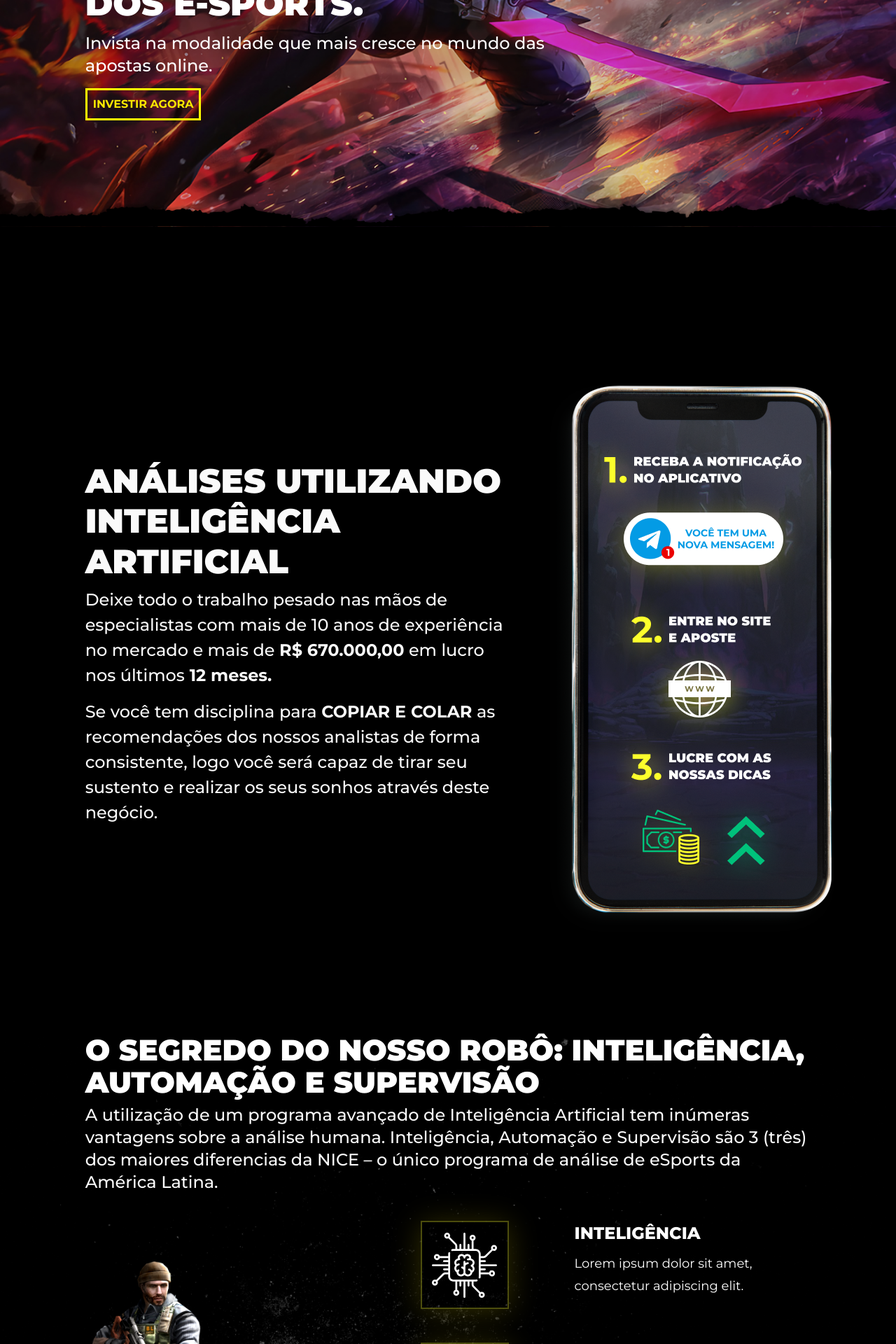
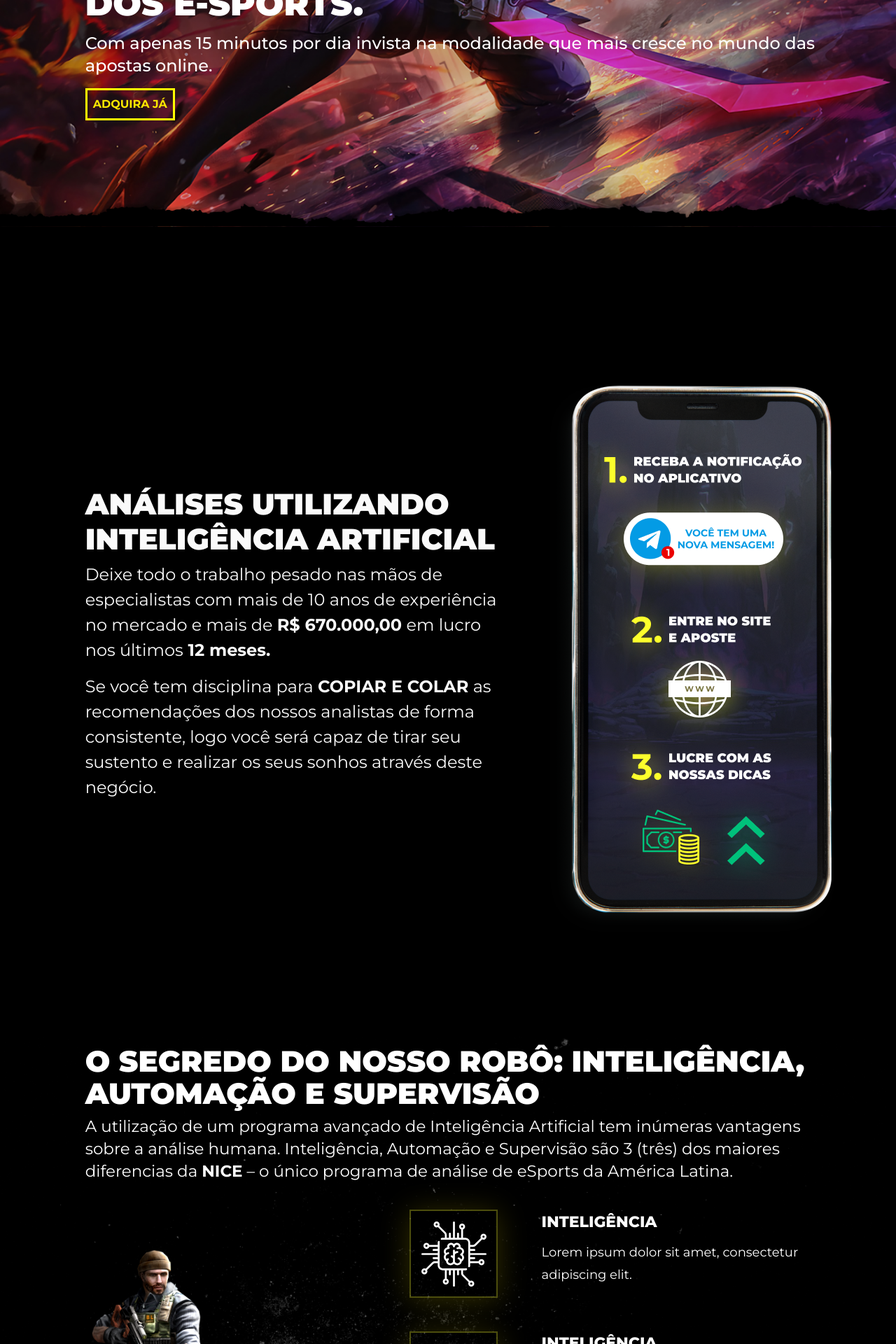
Before and after one commit to SandroSena/projeto-betclub, a React (Create React App) app: page / in a window 1280 px wide. Shown: the part 360-2280 px from the top of the page at 70% size. Built offline with nearby package versions, Linux system fonts and the light colour scheme.

Commit message:
Some fixes

```diff
--- a/src/components/AIAnalysis.js
+++ b/src/components/AIAnalysis.js
@@ -20,16 +20,19 @@ const AIAnalysis = () => {
   const CellphoneImg = styled.img`
     width: 483px;
     height: 974px;
+    /* margin-top: -20rem; */
+
     @media (max-width: 767px) {
       margin: auto;
       width: 70%;
+      height: 100%;
     }
   `;
 
   const CTATitle = styled.h3`
     font-family: Montserrat;
     font-weight: 900;
-    font-size: 3rem;
+    font-size: 42px;
     color: #fafafa !important;
     text-transform: uppercase;
 
@@ -41,7 +44,6 @@ const AIAnalysis = () => {
   const TextContainer = styled.div``;
   const CTAText = styled.p`
     font-family: Montserrat;
-    font-weight: 500;
     font-size: 1.5rem;
     color: #fafafa;
 
--- a/src/components/Approval.js
+++ b/src/components/Approval.js
@@ -45,6 +45,39 @@ const Results = () => {
   const ImgWrapper = styled.div`
     object-fit: scale-down;
   `;
+
+  const WrapperButton = styled.div`
+    display: flex;
+    justify-content: center;
+    align-items: center;
+    width: 100%;
+    padding-top: 2.5rem;
+
+    @media (max-width: 767px) {
+      padding: 2rem;
+    }
+  `;
+  const Button = styled.button`
+    width: 567px;
+    height: 79.38px;
+    background: #00c27b;
+    border: 1px solid #00c27b;
+    box-sizing: border-box;
+    box-shadow: 0px 0px 4px #00c27b;
+    font-family: Montserrat;
+    font-style: normal;
+    font-weight: 900;
+    font-size: 27px;
+    line-height: 46px;
+    text-transform: uppercase;
+    color: #ffffff;
+    @media (max-width: 767px) {
+      width: auto;
+      height: auto;
+      white-space: nowrap;
+      font-size: 0.8rem;
+    }
+  `;
   return (
     <Container className='p-0 pt-5' fluid>
       <Background>
@@ -65,6 +98,9 @@ const Results = () => {
             itemsDisplayed={3}
           />
         </Row>
+        <WrapperButton>
+          <Button>EU QUERO FAZER PARTE DO CLUB</Button>
+        </WrapperButton>
       </Background>
     </Container>
   );
--- a/src/components/Bonus.js
+++ b/src/components/Bonus.js
@@ -7,7 +7,6 @@ import Fortnite from '../images/s4-wallpaper.png';
 const Bonus = () => {
   const Background = styled.div`
     background-color: #000;
-    height: 80vh;
     display: flex;
     background-image: url('${Fortnite}');
   background-size:100% 100%;
@@ -16,7 +15,8 @@ const Bonus = () => {
     flex-wrap: wrap;
     @media (max-width: 767px) {
       justify-content: center;
-      height:auto;
+      background-repeat: no-repeat;
+      background-size: contain;
     }
   `;
 
@@ -24,8 +24,9 @@ const Bonus = () => {
     font-family: Montserrat;
     font-weight: 900;
     font-size: 3rem;
-    color: #fafafa !important;
+    color: #fff !important;
     text-transform: uppercase;
+    margin-top: 5rem;
 
     @media (max-width: 767px) {
       font-size: 1rem;
@@ -51,9 +52,10 @@ const Bonus = () => {
   `;
   const CTASuperText = styled.p`
     font-family: Montserrat;
-    font-weight: 500;
-    font-size: 1.5rem;
-    color: #fafafa;
+    font-style: normal;
+    font-size: 24px;
+    line-height: 32px;
+    color: #fff;
 
     @media (max-width: 767px) {
       font-size: 0.8rem;
@@ -61,9 +63,9 @@ const Bonus = () => {
   `;
   const CTAText = styled.p`
     font-family: Montserrat;
-    font-weight: 500;
-    font-size: 1.2rem;
-    color: #fafafa;
+    font-size: 18px;
+    line-height: 32px;
+    color: #fff;
 
     @media (max-width: 767px) {
       font-size: 0.8rem;
@@ -103,7 +105,7 @@ const Bonus = () => {
     flex-wrap: wrap;
   `;
   return (
-    <Container className='p-0' fluid>
+    <Container className='p-0 pb-5' fluid>
       <Background>
         <Col md={{ offset: 1, span: 10 }}>
           <CTASuperTitle>
@@ -115,21 +117,25 @@ const Bonus = () => {
             <TextContainer>
               <CTASuperText>
                 Membros iniciantes nas Apostas Online ganharão um pacote de
-                boas-vindas com TUDO que precisam para começar hoje mesmo. Por
-                outro lado, se familiarizado com o Mercado, conte com análises
-                automáticas diariamente.
+                boas-vindas com <strong>TUDO</strong> que precisam para começar
+                hoje mesmo. Por outro lado, se familiarizado com o Mercado,
+                conte com análises automáticas diariamente.˝
               </CTASuperText>
               <div>
-                <CTATitle>DEZENAS DE ANÁLISES POR MÊS</CTATitle>
+                <CTATitle className='pt-3'>
+                  DEZENAS DE ANÁLISES POR MÊS
+                </CTATitle>
                 <CTAText>
-                  Se você tem disciplina para COPIAR E COLAR as recomendações
-                  dos nossos analistas de forma consistente, logo você será
-                  capaz de tirar seu sustento e realizar os seus sonhos através
-                  deste negócio.
+                  Com cerca de 4 análises de jogos por dia, você terá um número
+                  de oportunidades fora da curva para multiplicar os seus
+                  investimentos. Um volume de indicações ideal para você não
+                  deixar nenhuma oportunidade passar.
                 </CTAText>
               </div>
               <div>
-                <CTATitle>COMECE COM MENOS DE R$ 100 </CTATitle>
+                <CTATitle className='pt-3'>
+                  COMECE COM MENOS DE R$ 100{' '}
+                </CTATitle>
                 <CTAText>
                   Não existe um limite mínimo de dinheiro para ingressar nesse
                   mercado. Nossa recomendação é investir R$ 500 a R$ 1.000 para
@@ -141,7 +147,7 @@ const Bonus = () => {
           </Col>
           <Col xs={12} md={{ span: 5 }}>
             <BonusContainer>
-              <CTATitle>BÔNUS: CURSO INTRODUTÓRIO</CTATitle>
+              <CTATitle className='pb-5'>BÔNUS: CURSO INTRODUTÓRIO</CTATitle>
               <CTAText>
                 40 rápidos minutos que vão te permitir entender os conceitos
                 chaves do negócio, além de pontos importantes para garantir seu
--- a/src/components/CallToAction.js
+++ b/src/components/CallToAction.js
@@ -78,14 +78,14 @@ const CallToAction = () => {
         <Col md={{ span: 6, offset: 1 }} xs={11}>
           <CTAText>
             <NoBreak>
-              Invista na modalidade que mais cresce no mundo das
+              Com apenas 15 minutos por dia invista na modalidade que mais cresce no mundo das
             </NoBreak>{' '}
             <br />
             apostas online.
           </CTAText>
         </Col>
         <Col md={{ span: 3, offset: 1 }} xs={12}>
-          <Button>Investir Agora</Button>
+          <Button>Adquira Já</Button>
         </Col>
       </Container>
     </Background>
--- a/src/components/EsportsFuture.js
+++ b/src/components/EsportsFuture.js
@@ -14,6 +14,7 @@ const EsportsFuture = () => {
     flex-wrap: wrap;
     @media (max-width: 767px) {
       justify-content: center;
+      height: 125vh;
     }
   `;
 
@@ -91,7 +92,7 @@ const EsportsFuture = () => {
               </EsportsFutureText>
             </div>
           </Col>
-          <Col md={{ span: 2, offset:1 }} xs={11}>
+          <Col md={{ span: 2, offset: 1 }} xs={11}>
             <SvgImg src={eSports} />
             <SvgImg src={security} />
           </Col>
--- a/src/components/Results.js
+++ b/src/components/Results.js
@@ -48,38 +48,6 @@ const Results = () => {
     object-fit: scale-down;
   `;
 
-  const WrapperButton = styled.div`
-    display: flex;
-    justify-content: center;
-    align-items: center;
-    width: 100%;
-    padding-top: 2.5rem;
-
-    @media (max-width: 767px) {
-      padding: 2rem;
-    }
-  `;
-  const Button = styled.button`
-    width: 567px;
-    height: 79.38px;
-    background: #00c27b;
-    border: 1px solid #00c27b;
-    box-sizing: border-box;
-    box-shadow: 0px 0px 4px #00c27b;
-    font-family: Montserrat;
-    font-style: normal;
-    font-weight: 900;
-    font-size: 27px;
-    line-height: 46px;
-    text-transform: uppercase;
-    color: #ffffff;
-    @media (max-width: 767px) {
-      width: auto;
-      height: auto;
-      white-space: nowrap;
-      font-size: 0.8rem;
-    }
-  `;
   return (
     <Container className='p-0 pt-5' fluid>
       <Background>
@@ -101,9 +69,6 @@ const Results = () => {
             itemsDisplayed={3}
           />
         </Row>
-        <WrapperButton>
-          <Button>EU QUERO FAZER PARTE DO CLUB</Button>
-        </WrapperButton>
       </Background>
     </Container>
   );
--- a/src/components/RobotSecret.js
+++ b/src/components/RobotSecret.js
@@ -43,10 +43,10 @@ const RobotSecret = () => {
   const SvgTitle = styled.h3`
     font-style: normal;
     font-weight: 800;
-    font-size: 24px;
+    font-size: 22px;
     line-height: 32px;
     /* identical to box height, or 133% */
-    text-transform:uppercase;
+    text-transform: uppercase;
     color: #ffffff !important;
 
     @media (max-width: 767px) {
@@ -65,10 +65,9 @@ const RobotSecret = () => {
 
   const CTAText = styled.p`
     font-style: normal;
-    font-weight: 500;
-    font-size: 24px;
+    font-size: 23px;
     line-height: 32px;
-    color: #fafafa !important;
+    color: #fff !important;
 
     @media (max-width: 767px) {
       font-size: 0.8rem;
@@ -115,7 +114,7 @@ const RobotSecret = () => {
     display: flex;
     flex-direction: column;
     justify-content: space-around;
-    width: 50%;
+    width: 60%;
   `;
 
   const SvgImg = styled.img`
@@ -136,8 +135,9 @@ const RobotSecret = () => {
           <CTAText>
             A utilização de um programa avançado de Inteligência Artificial tem
             inúmeras vantagens sobre a análise humana. Inteligência, Automação e
-            Supervisão são 3 (três) dos maiores diferencias da NICE – o único
-            programa de análise de eSports da América Latina.
+            Supervisão são 3 (três) dos maiores diferencias da{' '}
+            <strong>NICE</strong> – o único programa de análise de eSports da
+            América Latina.
           </CTAText>
         </Col>
         <ContentContainer>
--- a/src/components/SevenDaysFree.js
+++ b/src/components/SevenDaysFree.js
@@ -58,7 +58,7 @@ const SevenDaysFree = () => {
 
   return (
     <Background>
-      <Container className='p-0' fluid>
+      <Container className='p-0 pt-5' fluid>
         <Wrapper>
           <Col md={{ span: 7, offset: 1 }} xs={11} className='pt-5'>
             <SevenDaysTitle>
--- a/src/components/WhyWeTrust.js
+++ b/src/components/WhyWeTrust.js
@@ -227,7 +227,7 @@ const WhyWeTrust = () => {
       </InfoContainer>
 
       <Button>
-        Teste Grátis por 7 dias
+        ADQUIRA POR APENAS R$ 49/MÊS
         <br />
         <SmallText>plano mensal cancele quando quiser</SmallText>
       </Button>
```
